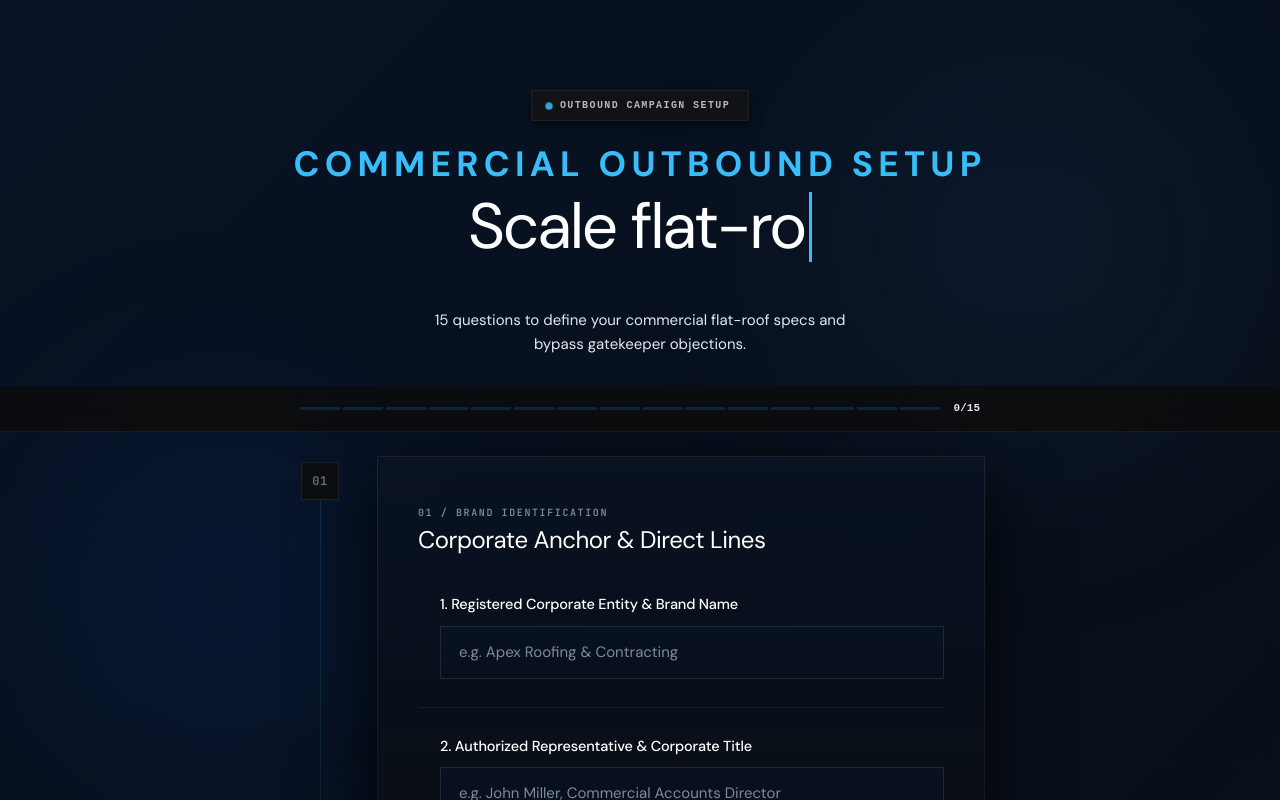
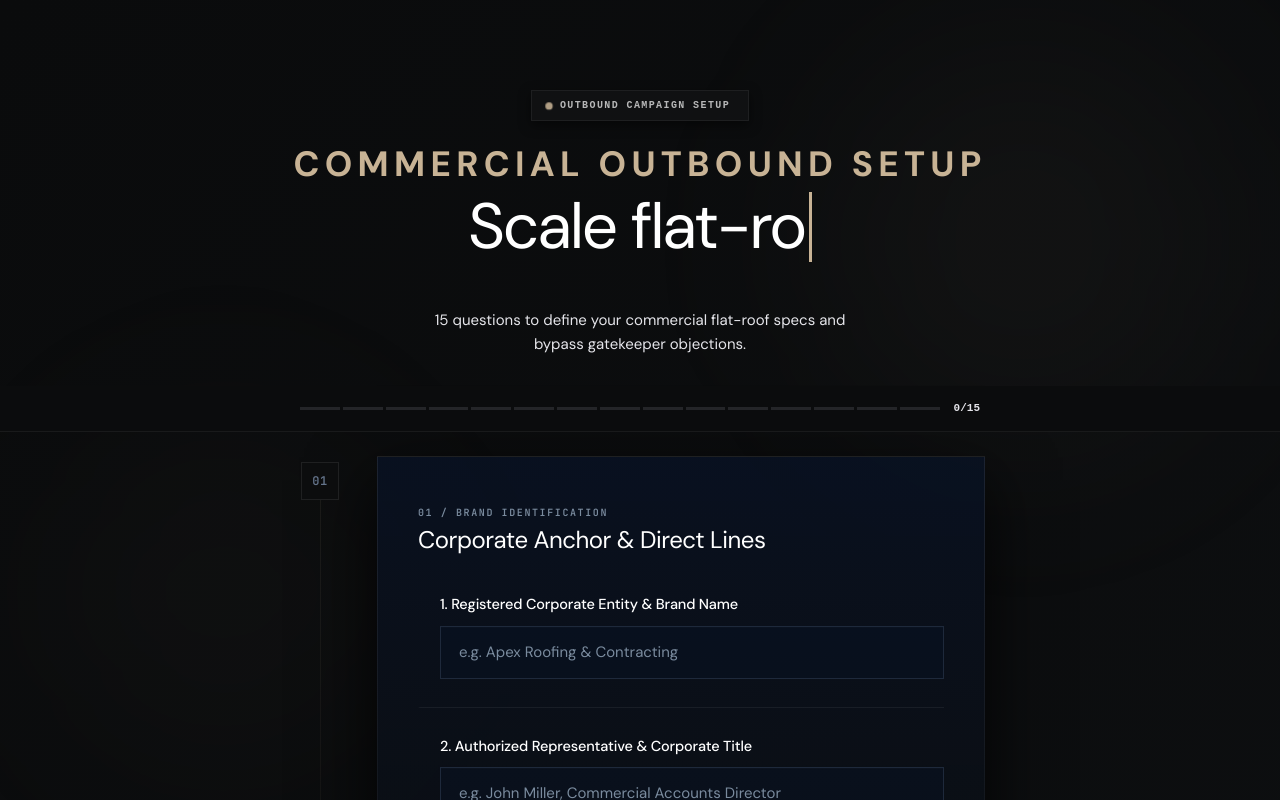
Before and after one commit to jaexochill2-code/scalesteady-engineers, a Next.js app: page /marketfit-roofing in a window 1280 px wide. Shown: the top 800 px of the page. Built offline with nearby package versions, Linux system fonts and the light colour scheme; no server answers.

Commit message:
feat: hermes titanium premium dark theme rebrand

```diff
--- a/src/app/marketfit-roofing/page.tsx
+++ b/src/app/marketfit-roofing/page.tsx
@@ -6,25 +6,25 @@ import { supabase } from "@/lib/supabase";
 
 // ScaleSteady Premium Dark Theme Palette (matched to home page)
 const C = {
-  bg: "linear-gradient(135deg, #071224 0%, #0C0D0E 60%, #161719 100%)", // Navy/Sapphire to Charcoal/Deep Graphite
-  cardBg: "linear-gradient(180deg, rgba(9, 18, 35, 0.85) 0%, rgba(12, 13, 14, 0.98) 100%)", // premium dark card container
-  border: "rgba(255, 255, 255, 0.08)",   // high contrast border
-  borderHover: "rgba(255, 255, 255, 0.22)",
-  borderFocus: "#38BDF8",    // sky blue focus accent
-  textPrimary: "#FFFFFF",    // crisp white text
-  textSecondary: "#E2E8F0",  // light silver-gray secondary text for supreme contrast
-  textMuted: "#A3B3C8",      // highly readable description text
-  accentBlue: "#38BDF8",     // sky blue highlights
-  accentCobalt: "#0052FF",   // primary cobalt
-  accentNavy: "#1B4F8A",     // sapphire navy
+  bg: "linear-gradient(135deg, #0A0B0C 0%, #0E1012 50%, #121417 100%)", // Matte Obsidian Black/Charcoal Base
+  cardBg: "linear-gradient(180deg, rgba(17, 18, 20, 0.95) 0%, rgba(14, 15, 16, 0.99) 100%)", // premium granite/charcoal card container
+  border: "rgba(255, 255, 255, 0.08)",   // thin subtle border
+  borderHover: "rgba(255, 255, 255, 0.18)",
+  borderFocus: "#C8B395",    // warm sand / titanium focus accent
+  textPrimary: "#FFFFFF",    // crisp white
+  textSecondary: "#E5E5EA",  // Apple-grade secondary white/silver
+  textMuted: "#9CA3AF",      // neutral gray description text
+  accentSand: "#C8B395",     // warm sand gold highlights
+  accentSandMuted: "rgba(200, 179, 149, 0.15)",
+  accentObsidian: "#181A1F",  // deep dark graphite
 };
 
 const ACCENTS = [
-  { dot: "#38BDF8", tint: "rgba(56,189,248,0.03)", border: "rgba(56,189,248,0.15)" },
-  { dot: "#0052FF", tint: "rgba(0,82,255,0.03)", border: "rgba(0,82,255,0.15)" },
-  { dot: "#1B4F8A", tint: "rgba(27,79,138,0.03)", border: "rgba(27,79,138,0.15)" },
-  { dot: "#38BDF8", tint: "rgba(56,189,248,0.03)", border: "rgba(56,189,248,0.15)" },
-  { dot: "#0052FF", tint: "rgba(0,82,255,0.03)", border: "rgba(0,82,255,0.15)" },
+  { dot: "#C8B395", tint: "rgba(200,179,149,0.01)", border: "rgba(200,179,149,0.08)" },
+  { dot: "#C8B395", tint: "rgba(200,179,149,0.01)", border: "rgba(200,179,149,0.08)" },
+  { dot: "#C8B395", tint: "rgba(200,179,149,0.01)", border: "rgba(200,179,149,0.08)" },
+  { dot: "#C8B395", tint: "rgba(200,179,149,0.01)", border: "rgba(200,179,149,0.08)" },
+  { dot: "#C8B395", tint: "rgba(200,179,149,0.01)", border: "rgba(200,179,149,0.08)" },
 ];
 
 const ICP_OPTIONS = [
@@ -320,8 +320,8 @@ export default function OnboardingPage() {
       <div style={{ background: C.bg, minHeight: "100vh", display: "flex", alignItems: "center", justifyContent: "center", padding: "40px 24px" }}>
         <style dangerouslySetInnerHTML={{ __html: CSS }} />
         <div className="gcard" style={{ maxWidth: "520px", width: "100%", padding: "64px 48px", textAlign: "center" }}>
-          <div style={{ width: "56px", height: "56px", borderRadius: "50%", background: "rgba(56,189,248,0.08)", border: `1px solid ${C.accentBlue}`, display: "flex", alignItems: "center", justifyContent: "center", margin: "0 auto 28px" }}>
-            <span style={{ color: C.accentBlue, fontSize: "22px" }}>&#10003;</span>
+          <div style={{ width: "56px", height: "56px", borderRadius: "50%", background: "rgba(200,179,149,0.08)", border: `1px solid ${C.accentSand}`, display: "flex", alignItems: "center", justifyContent: "center", margin: "0 auto 28px" }}>
+            <span style={{ color: C.accentSand, fontSize: "22px" }}>&#10003;</span>
           </div>
           <h1 style={{ fontSize: "clamp(28px, 4vw, 40px)", color: C.textPrimary, fontWeight: 400, letterSpacing: "-0.03em", marginBottom: "12px" }}>Locked in.</h1>
           <p style={{ fontSize: "14px", lineHeight: 1.7, color: C.textSecondary, maxWidth: "340px", margin: "0 auto 36px" }}>
@@ -340,8 +340,8 @@ export default function OnboardingPage() {
       <style dangerouslySetInnerHTML={{ __html: CSS }} />
 
       {/* Ambient blurs matched to scalesteady.pro */}
-      <div style={{ position: "fixed", top: "-10%", right: "-5%", width: "50vw", height: "50vw", background: "radial-gradient(circle, rgba(27,79,138,0.15) 0%, transparent 70%)", borderRadius: "50%", filter: "blur(80px)", pointerEvents: "none", zIndex: 0 }} />
-      <div style={{ position: "fixed", bottom: "-10%", left: "-5%", width: "45vw", height: "45vw", background: "radial-gradient(circle, rgba(0,82,255,0.10) 0%, transparent 70%)", borderRadius: "50%", filter: "blur(80px)", pointerEvents: "none", zIndex: 0 }} />
+      <div style={{ position: "fixed", top: "-10%", right: "-5%", width: "50vw", height: "50vw", background: "radial-gradient(circle, rgba(200,179,149,0.05) 0%, transparent 70%)", borderRadius: "50%", filter: "blur(80px)", pointerEvents: "none", zIndex: 0 }} />
+      <div style={{ position: "fixed", bottom: "-10%", left: "-5%", width: "45vw", height: "45vw", background: "radial-gradient(circle, rgba(200,179,149,0.03) 0%, transparent 70%)", borderRadius: "50%", filter: "blur(80px)", pointerEvents: "none", zIndex: 0 }} />
 
       {/* ═══ HERO ═══ */}
       <div style={{ position: "relative", zIndex: 2, padding: "90px 24px 30px", textAlign: "center" }}>
@@ -353,10 +353,10 @@ export default function OnboardingPage() {
 
           {/* Typewriter Headings */}
           <h1 style={{ fontSize: "clamp(32px, 5.5vw, 64px)", fontWeight: 400, lineHeight: 1.1, letterSpacing: "-0.035em", color: C.textPrimary, marginBottom: "16px", minHeight: "2.3em" }}>
-            <span style={{ display: "block", fontSize: "0.55em", color: C.accentBlue, textTransform: "uppercase", letterSpacing: "0.15em", fontWeight: 700, marginBottom: "8px" }}>
+            <span style={{ display: "block", fontSize: "0.55em", color: C.accentSand, textTransform: "uppercase", letterSpacing: "0.15em", fontWeight: 700, marginBottom: "8px" }}>
               Commercial Outbound Setup
             </span>
-            <span style={{ borderRight: "3px solid #38BDF8", paddingRight: "4px", display: "inline-block" }}>
+            <span style={{ borderRight: "3px solid #C8B395", paddingRight: "4px", display: "inline-block" }}>
               {typedHeadline || "\u00A0"}
             </span>
           </h1>
@@ -606,18 +606,18 @@ function Sec({ i, label, title, isActive, children }: { i: number; label: string
       <div className="sec-grid">
         {/* Left column (Rail) */}
         <div className="sec-rail">
-          <div className="sec-circle" data-active={isActive} style={{ borderColor: isActive ? C.accentBlue : "rgba(255, 255, 255, 0.08)" }}>
+          <div className="sec-circle" data-active={isActive} style={{ borderColor: isActive ? C.accentSand : "rgba(255, 255, 255, 0.08)" }}>
             {String(i + 1).padStart(2, "0")}
           </div>
           {i < 4 && (
-            <div className="sec-line" data-active={isActive} style={{ background: isActive ? `linear-gradient(to bottom, ${C.accentBlue}99, rgba(255,255,255,0.01))` : `linear-gradient(to bottom, rgba(56, 189, 248, 0.15), rgba(255,255,255,0.01))` }} />
+            <div className="sec-line" data-active={isActive} style={{ background: isActive ? `linear-gradient(to bottom, ${C.accentSand}99, rgba(255,255,255,0.01))` : `linear-gradient(to bottom, rgba(200, 179, 149, 0.08), rgba(255,255,255,0.01))` }} />
           )}
         </div>
 
         {/* Right column (Card) */}
         <div className="sec-card" data-active={isActive}>
           <div style={{ marginBottom: "40px", position: "relative" }}>
-            <span className="sec-tag" style={{ color: isActive ? C.accentBlue : "#7A8B9E" }}>{label}</span>
+            <span className="sec-tag" style={{ color: isActive ? C.accentSand : "#7A8B9E" }}>{label}</span>
             <h2 className="sec-heading" style={{ color: C.textPrimary }}>{title}</h2>
           </div>
           {children}
@@ -693,7 +693,7 @@ const CSS = `
 .pill-dot {
   width: 6px; height: 6px;
   border-radius: 50% !important;
-  background: #38BDF8;
+  background: #C8B395;
   animation: dotPulse 2.5s infinite ease-in-out;
 }
 
@@ -710,15 +710,15 @@ const CSS = `
 .prog-pip {
   height: 3px; flex: 1;
   border-radius: 0px !important;
-  background: #102240; /* Inactive track to sapphire */
+  background: #242528; /* Inactive track to graphite */
   transition: all 0.4s cubic-bezier(0.16,1,0.3,1);
 }
 .prog-pip[data-done="true"] {
   background: #FFFFFF;
 }
 .prog-pip[data-active="true"] {
-  background: #38BDF8;
-  box-shadow: 0 0 10px rgba(56,189,248,0.6);
+  background: #C8B395;
+  box-shadow: 0 0 10px rgba(200,179,149,0.6);
 }
 
 /* ── Section & Grid ── */
@@ -781,9 +781,9 @@ const CSS = `
   letter-spacing: 0.05em;
 }
 .sec-circle[data-active="true"] {
-  color: #38BDF8;
-  background: rgba(56, 189, 248, 0.05);
-  box-shadow: 0 0 16px rgba(56, 189, 248, 0.2);
+  color: #C8B395;
+  background: rgba(200, 179, 149, 0.05);
+  box-shadow: 0 0 16px rgba(200, 179, 149, 0.2);
 }
 .sec-line {
   position: absolute;
@@ -806,8 +806,8 @@ const CSS = `
   transition: all 0.3s cubic-bezier(0.16,1,0.3,1);
 }
 .sec-card[data-active="true"] {
-  border-color: rgba(56, 189, 248, 0.3) !important;
-  box-shadow: 0 24px 64px rgba(0,0,0,0.9), 0 0 32px rgba(56, 189, 248, 0.05);
+  border-color: rgba(200, 179, 149, 0.25) !important;
+  box-shadow: 0 24px 64px rgba(0,0,0,0.9), 0 0 32px rgba(200, 179, 149, 0.03);
 }
 .sec-tag {
   display: block;
@@ -836,7 +836,7 @@ const CSS = `
   transition: border-color 0.3s, opacity 0.4s;
 }
 .fg[data-active="true"] {
-  border-left-color: #38BDF8;
+  border-left-color: #C8B395;
 }
 
 /* ── Label ── */
@@ -873,9 +873,9 @@ const CSS = `
   background: rgba(7, 18, 36, 0.6);
 }
 .gi:focus, .gi[data-active="true"] {
-  border-color: #38BDF8 !important;
+  border-color: #C8B395 !important;
   background: rgba(7, 18, 36, 0.8);
-  box-shadow: 0 0 0 4px rgba(56,189,248,0.15), 0 0 16px rgba(56,189,248,0.2) !important;
+  box-shadow: 0 0 0 4px rgba(200, 179, 149, 0.15), 0 0 16px rgba(200, 179, 149, 0.15) !important;
 }
 .gi-ta {
   resize: none !important; /* Eliminate raw browser resize handle */
@@ -919,10 +919,10 @@ const CSS = `
   background: rgba(7, 18, 36, 0.6);
 }
 .icp-card-btn[data-selected="true"] {
-  border-color: #38BDF8 !important;
-  background: rgba(56, 189, 248, 0.05);
+  border-color: #C8B395 !important;
+  background: rgba(200, 179, 149, 0.05);
   color: #FFFFFF;
-  box-shadow: 0 0 0 4px rgba(56, 189, 248, 0.1), 0 0 16px rgba(56, 189, 248, 0.15);
+  box-shadow: 0 0 0 4px rgba(200, 179, 149, 0.05), 0 0 16px rgba(200, 179, 149, 0.1);
 }
 .icp-chk {
   width: 18px;
@@ -934,19 +934,19 @@ const CSS = `
   justify-content: center;
   flex-shrink: 0;
   background: rgba(0, 0, 0, 0.2);
-  color: #38BDF8;
+  color: #C8B395;
   font-size: 11px;
   font-weight: bold;
   transition: all 0.25s ease;
 }
 .icp-chk[data-selected="true"] {
-  border-color: #38BDF8;
-  background: rgba(56, 189, 248, 0.1);
+  border-color: #C8B395;
+  background: rgba(200, 179, 149, 0.1);
 }
 
 /* ── Glass card ── */
 .gcard {
-  background: linear-gradient(180deg, rgba(9, 18, 35, 0.85) 0%, rgba(12, 13, 14, 0.98) 100%);
+  background: linear-gradient(180deg, rgba(17, 18, 20, 0.95) 0%, rgba(14, 15, 16, 0.99) 100%);
   border: 1px solid rgba(255, 255, 255, 0.08);
   border-image: linear-gradient(180deg, rgba(255,255,255,0.08) 0%, rgba(255,255,255,0.01) 100%) 1;
   border-radius: 0px !important;
@@ -958,21 +958,21 @@ const CSS = `
   display: inline-flex;
   align-items: center;
   justify-content: center;
-  background: linear-gradient(135deg, #0052FF 0%, #1B4F8A 100%);
+  background: linear-gradient(135deg, #C8B395 0%, #A58E6F 100%);
   border: none;
   border-radius: 0px !important;
   padding: 16px 36px;
   font-size: 13.5px;
   font-weight: 600;
   letter-spacing: 0.04em;
-  color: #FFFFFF;
+  color: #0A0B0C;
   cursor: pointer;
   transition: all 0.3s cubic-bezier(0.16,1,0.3,1);
-  box-shadow: 0 4px 16px rgba(0,82,255,0.35);
+  box-shadow: 0 4px 16px rgba(200, 179, 149, 0.2);
 }
 .submit-btn:hover {
   transform: translateY(-1px);
-  box-shadow: 0 8px 28px rgba(0,82,255,0.55);
+  box-shadow: 0 8px 28px rgba(200, 179, 149, 0.35);
 }
 .submit-btn:active { transform: translateY(0); }
 .submit-btn-full { width: 100%; }
```
